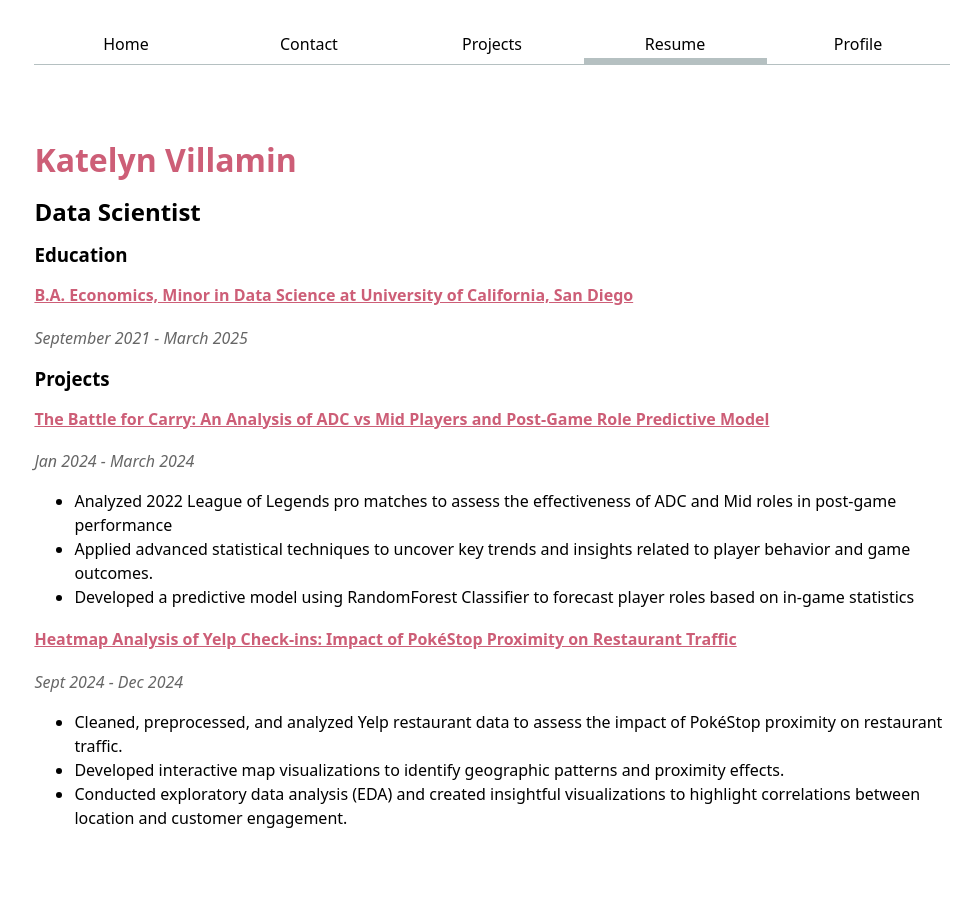
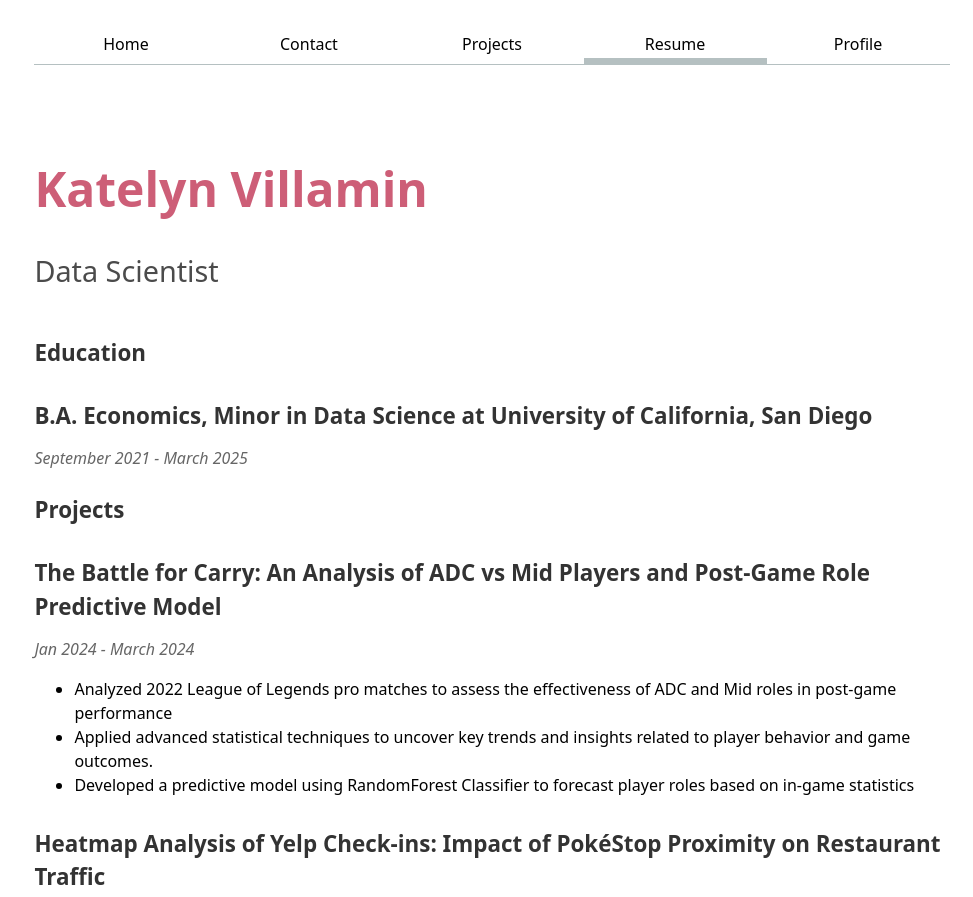
Before and after one commit to skvillamin/portfolio, a plain HTML site: page resume/index.html in a window 1280 px wide. Shown: the top 897 px of the page, without its empty margins (148-1121 px from the left). Before the commit the page ends 870 px from the top, so only its background shows below. Drawn offline with Linux system fonts and the light colour scheme.

Commit message:
Update style.css

```diff
--- a/style.css
+++ b/style.css
@@ -88,37 +88,29 @@ article{
   gap: 1em;
 }
 
-h1{
-  line-height: 1.1;
+h1 {
+  font-size: 3rem;
   color: #CD5E77;
+  font-weight: bold;
+  margin-bottom: 0.5em;
 }
 
-h2{
-  line-height: 1.1;
+h2 {
+  font-size: 1.8rem;
+  color: #4B4B4B;
+  font-weight: normal;
+  margin-bottom: 1.5em;
 }
 
-h3{
-  line-height: 1.1;
-}
-
-h4{
-  line-height: 1.1;
-  text-decoration: underline;
-  color: #CD5E77;
-}
-
-h5{
-  line-height: 1.1;
-}
-
-h6{
-  line-height: 1.1;
+h3, h4 {
+  font-size: 1.4rem;
+  color: #333;
 }
 
 .subtext {
   font-size: 1rem;
   color: #666;
-  margin-top: 0.5em;
+  margin-top: -1em;
   line-height: 1.5;
   font-style: italic;
 }
```
